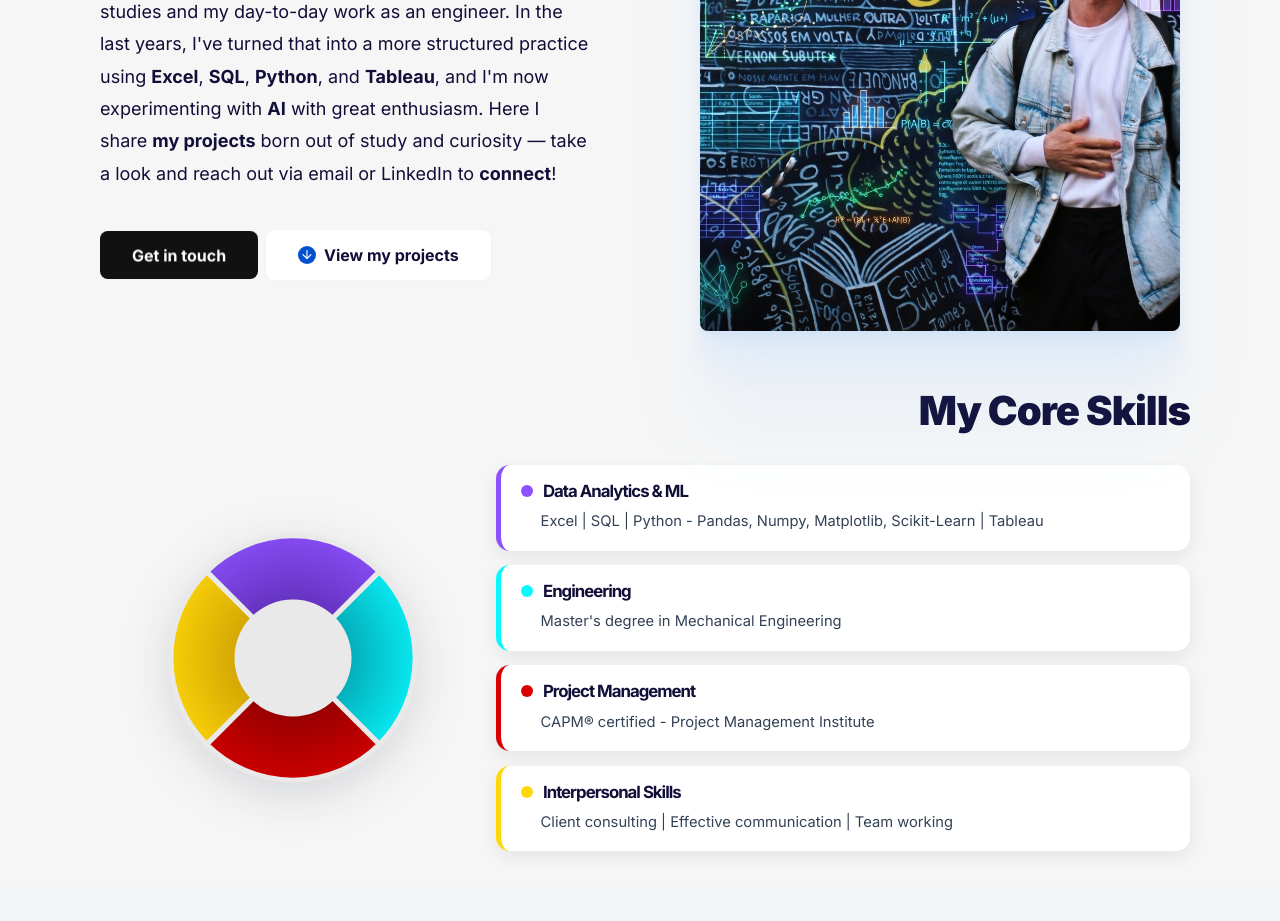
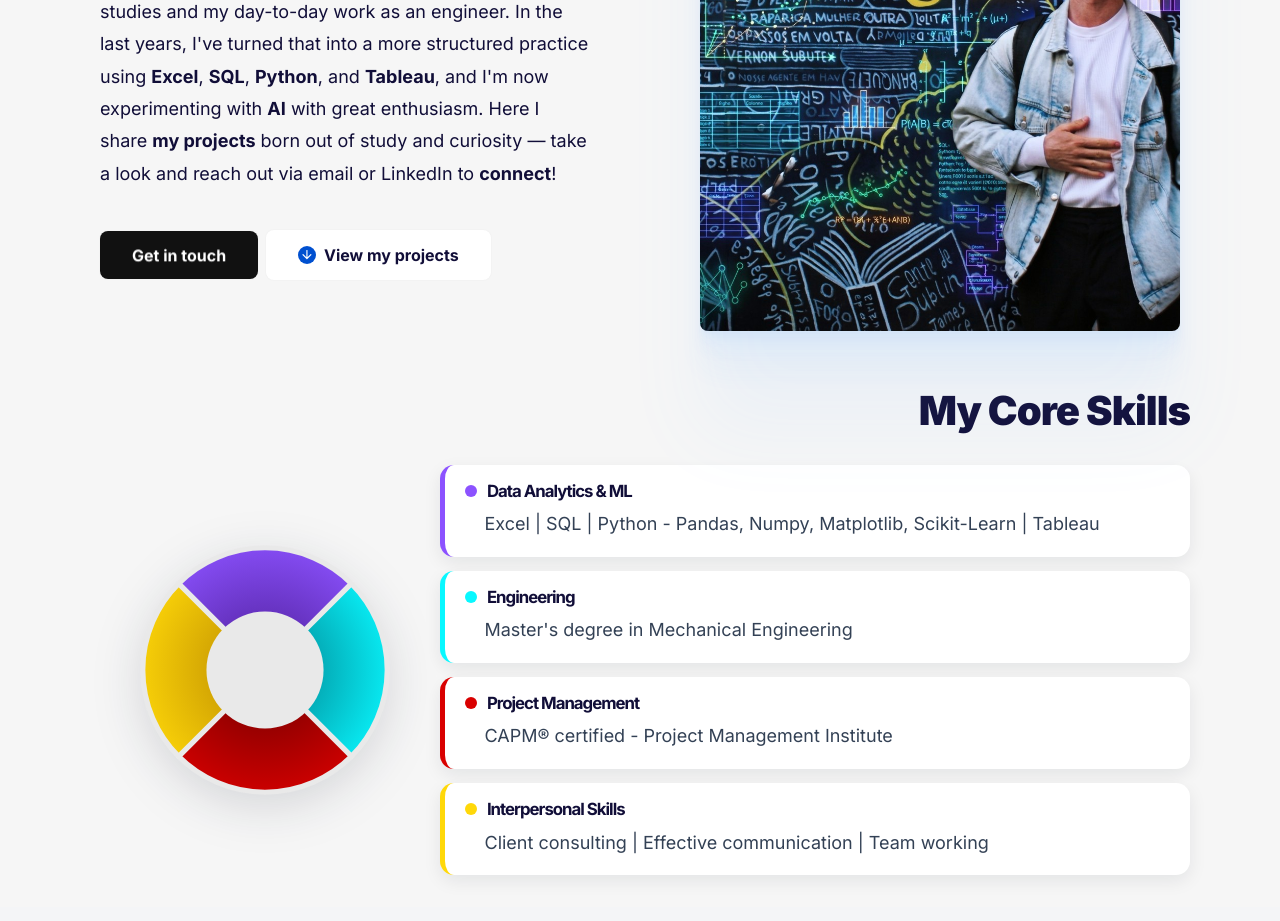
Before and after one commit to gcasarin/gcasarin.github.io, a Jekyll site: the page built from index.html, in a window 1280 px wide. Shown: the part 392-1313 px from the top of the page. Built offline with Jekyll 4.4.1, drawn with Linux system fonts in a browser that asks for light colours; the list of posts is cut into pages by our own code.

Commit message:
Remove font size from skills list
Remove font size setting from skills section.

```diff
--- a/_includes/section-skills.html
+++ b/_includes/section-skills.html
@@ -268,7 +268,6 @@
   .skills-section .pie-pillar__list {
     margin: 0;
     padding-left: 1.2rem;
-    font-size: 0.92rem;
     color: #334155;
   }
 
```
